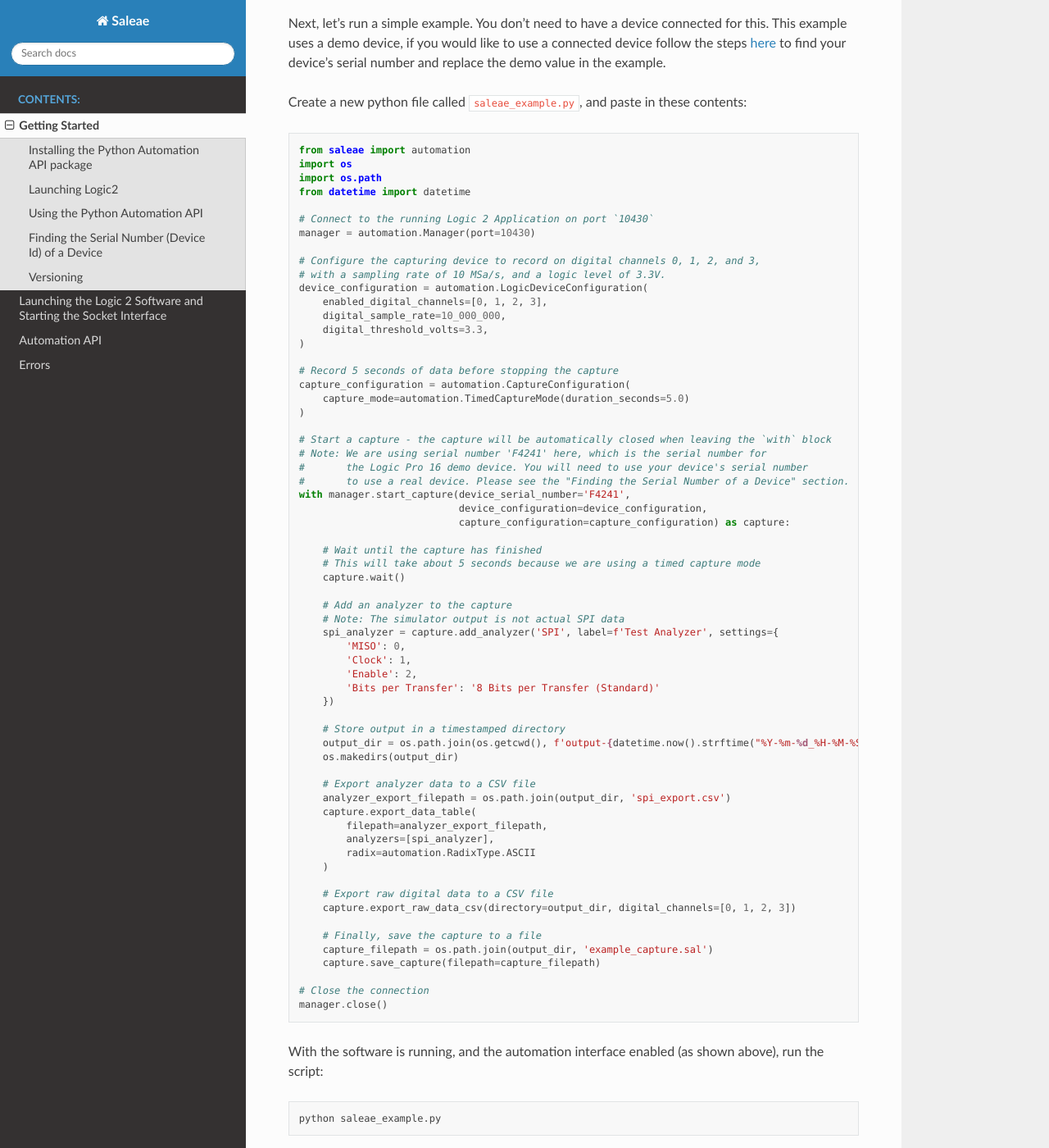
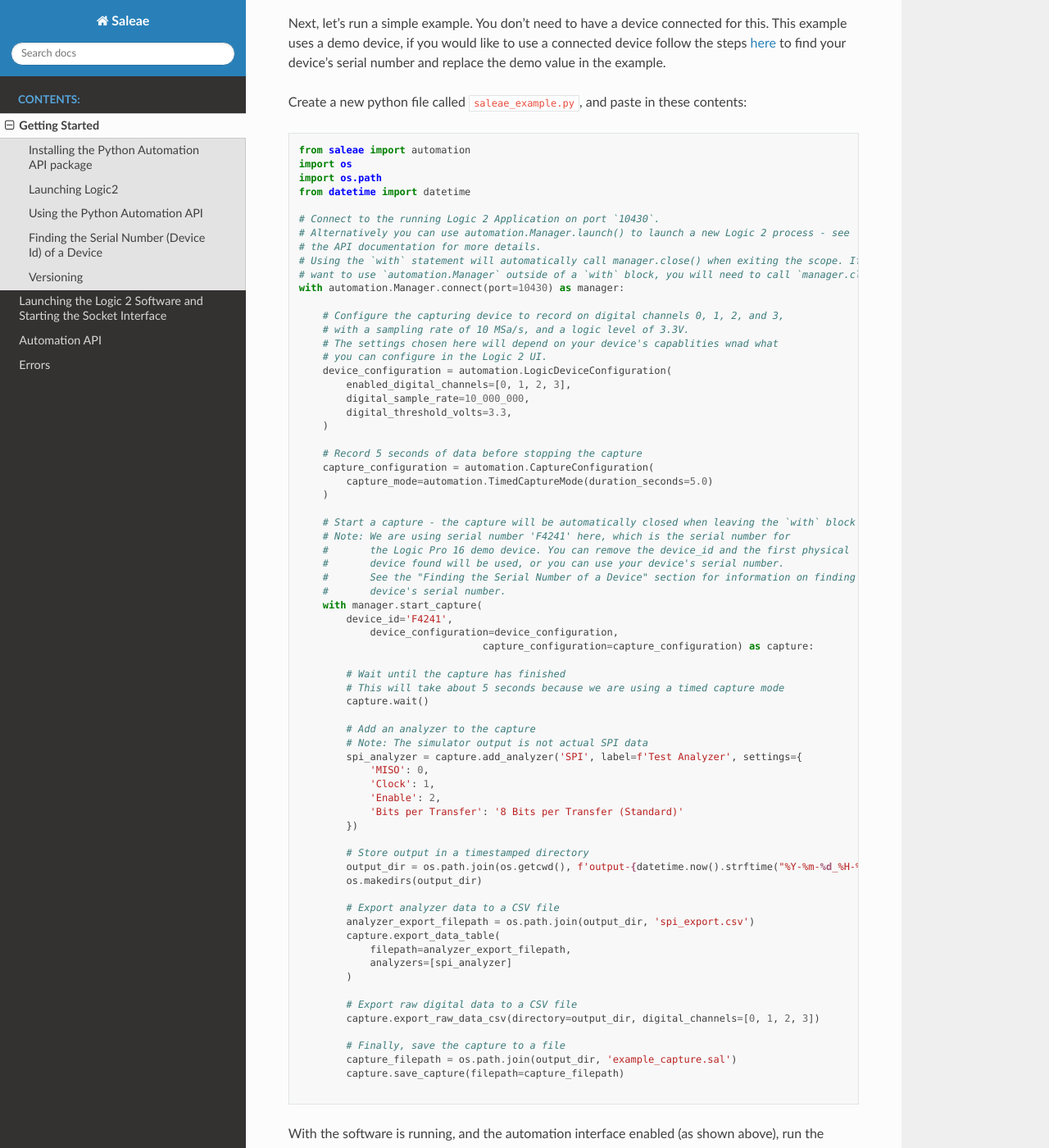
Before and after one commit to saleae/logic2-automation, a Sphinx documentation site: the page built from python/docs/source/getting_started.rst, in a window 1280 px wide and 1400 px high, scrolled down 1113 px. Shown: the whole window at 82% size. Built offline with Sphinx 7.4.7 and the Read the Docs theme 2.0.0, drawn with Linux system fonts in a browser that asks for light colours.

Commit message:
Update python example

```diff
--- a/python/docs/source/_static/saleae_example.py
+++ b/python/docs/source/_static/saleae_example.py
@@ -3,61 +3,66 @@ import os
 import os.path
 from datetime import datetime
 
-# Connect to the running Logic 2 Application on port `10430`
-manager = automation.Manager(port=10430)
+# Connect to the running Logic 2 Application on port `10430`.
+# Alternatively you can use automation.Manager.launch() to launch a new Logic 2 process - see
+# the API documentation for more details.
+# Using the `with` statement will automatically call manager.close() when exiting the scope. If you
+# want to use `automation.Manager` outside of a `with` block, you will need to call `manager.close()` manually.
+with automation.Manager.connect(port=10430) as manager:
 
-# Configure the capturing device to record on digital channels 0, 1, 2, and 3,
-# with a sampling rate of 10 MSa/s, and a logic level of 3.3V.
-device_configuration = automation.LogicDeviceConfiguration(
-    enabled_digital_channels=[0, 1, 2, 3],
-    digital_sample_rate=10_000_000,
-    digital_threshold_volts=3.3,
-)
-
-# Record 5 seconds of data before stopping the capture
-capture_configuration = automation.CaptureConfiguration(
-    capture_mode=automation.TimedCaptureMode(duration_seconds=5.0)
-)
-
-# Start a capture - the capture will be automatically closed when leaving the `with` block
-# Note: We are using serial number 'F4241' here, which is the serial number for
-#       the Logic Pro 16 demo device. You will need to use your device's serial number
-#       to use a real device. Please see the "Finding the Serial Number of a Device" section.
-with manager.start_capture(device_serial_number='F4241',
-                           device_configuration=device_configuration,
-                           capture_configuration=capture_configuration) as capture:
-
-    # Wait until the capture has finished
-    # This will take about 5 seconds because we are using a timed capture mode
-    capture.wait()
-
-    # Add an analyzer to the capture
-    # Note: The simulator output is not actual SPI data
-    spi_analyzer = capture.add_analyzer('SPI', label=f'Test Analyzer', settings={
-        'MISO': 0,
-        'Clock': 1,
-        'Enable': 2,
-        'Bits per Transfer': '8 Bits per Transfer (Standard)'
-    })
-
-    # Store output in a timestamped directory
-    output_dir = os.path.join(os.getcwd(), f'output-{datetime.now().strftime("%Y-%m-%d_%H-%M-%S")}')
-    os.makedirs(output_dir)
-
-    # Export analyzer data to a CSV file
-    analyzer_export_filepath = os.path.join(output_dir, 'spi_export.csv')
-    capture.export_data_table(
-        filepath=analyzer_export_filepath,
-        analyzers=[spi_analyzer],
-        radix=automation.RadixType.ASCII
+    # Configure the capturing device to record on digital channels 0, 1, 2, and 3,
+    # with a sampling rate of 10 MSa/s, and a logic level of 3.3V.
+    # The settings chosen here will depend on your device's capablities wnad what
+    # you can configure in the Logic 2 UI.
+    device_configuration = automation.LogicDeviceConfiguration(
+        enabled_digital_channels=[0, 1, 2, 3],
+        digital_sample_rate=10_000_000,
+        digital_threshold_volts=3.3,
     )
 
-    # Export raw digital data to a CSV file
-    capture.export_raw_data_csv(directory=output_dir, digital_channels=[0, 1, 2, 3])
+    # Record 5 seconds of data before stopping the capture
+    capture_configuration = automation.CaptureConfiguration(
+        capture_mode=automation.TimedCaptureMode(duration_seconds=5.0)
+    )
 
-    # Finally, save the capture to a file
-    capture_filepath = os.path.join(output_dir, 'example_capture.sal')
-    capture.save_capture(filepath=capture_filepath)
+    # Start a capture - the capture will be automatically closed when leaving the `with` block
+    # Note: We are using serial number 'F4241' here, which is the serial number for
+    #       the Logic Pro 16 demo device. You can remove the device_id and the first physical
+    #       device found will be used, or you can use your device's serial number.
+    #       See the "Finding the Serial Number of a Device" section for information on finding your
+    #       device's serial number.
+    with manager.start_capture(
+        device_id='F4241',
+            device_configuration=device_configuration,
+                               capture_configuration=capture_configuration) as capture:
 
-# Close the connection
-manager.close()
+        # Wait until the capture has finished
+        # This will take about 5 seconds because we are using a timed capture mode
+        capture.wait()
+
+        # Add an analyzer to the capture
+        # Note: The simulator output is not actual SPI data
+        spi_analyzer = capture.add_analyzer('SPI', label=f'Test Analyzer', settings={
+            'MISO': 0,
+            'Clock': 1,
+            'Enable': 2,
+            'Bits per Transfer': '8 Bits per Transfer (Standard)'
+        })
+
+        # Store output in a timestamped directory
+        output_dir = os.path.join(os.getcwd(), f'output-{datetime.now().strftime("%Y-%m-%d_%H-%M-%S")}')
+        os.makedirs(output_dir)
+
+        # Export analyzer data to a CSV file
+        analyzer_export_filepath = os.path.join(output_dir, 'spi_export.csv')
+        capture.export_data_table(
+            filepath=analyzer_export_filepath,
+            analyzers=[spi_analyzer]
+        )
+
+        # Export raw digital data to a CSV file
+        capture.export_raw_data_csv(directory=output_dir, digital_channels=[0, 1, 2, 3])
+
+        # Finally, save the capture to a file
+        capture_filepath = os.path.join(output_dir, 'example_capture.sal')
+        capture.save_capture(filepath=capture_filepath)
```
Also changed, not shown: python/docs/source/launching_logic2.rst (line endings or trailing spaces).
